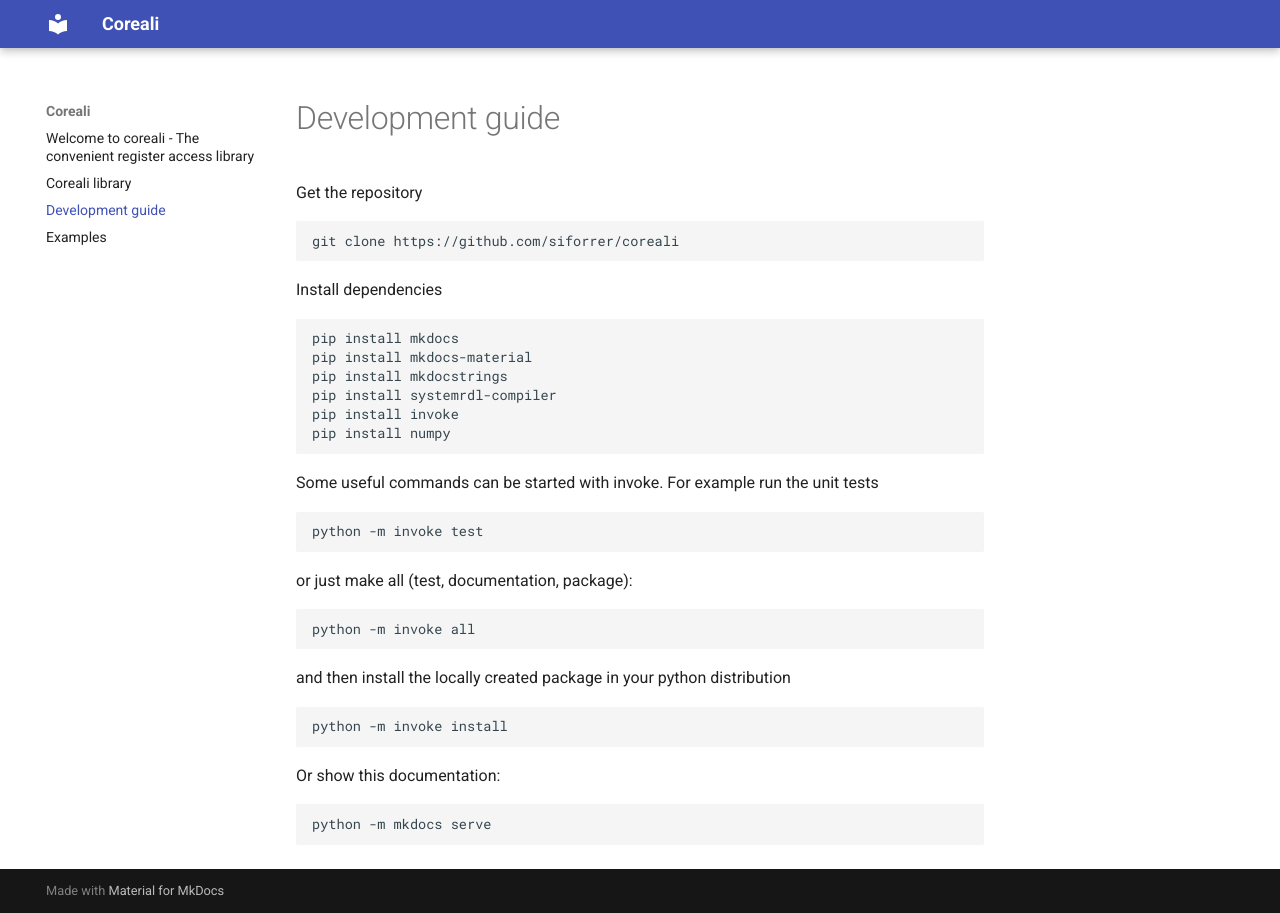
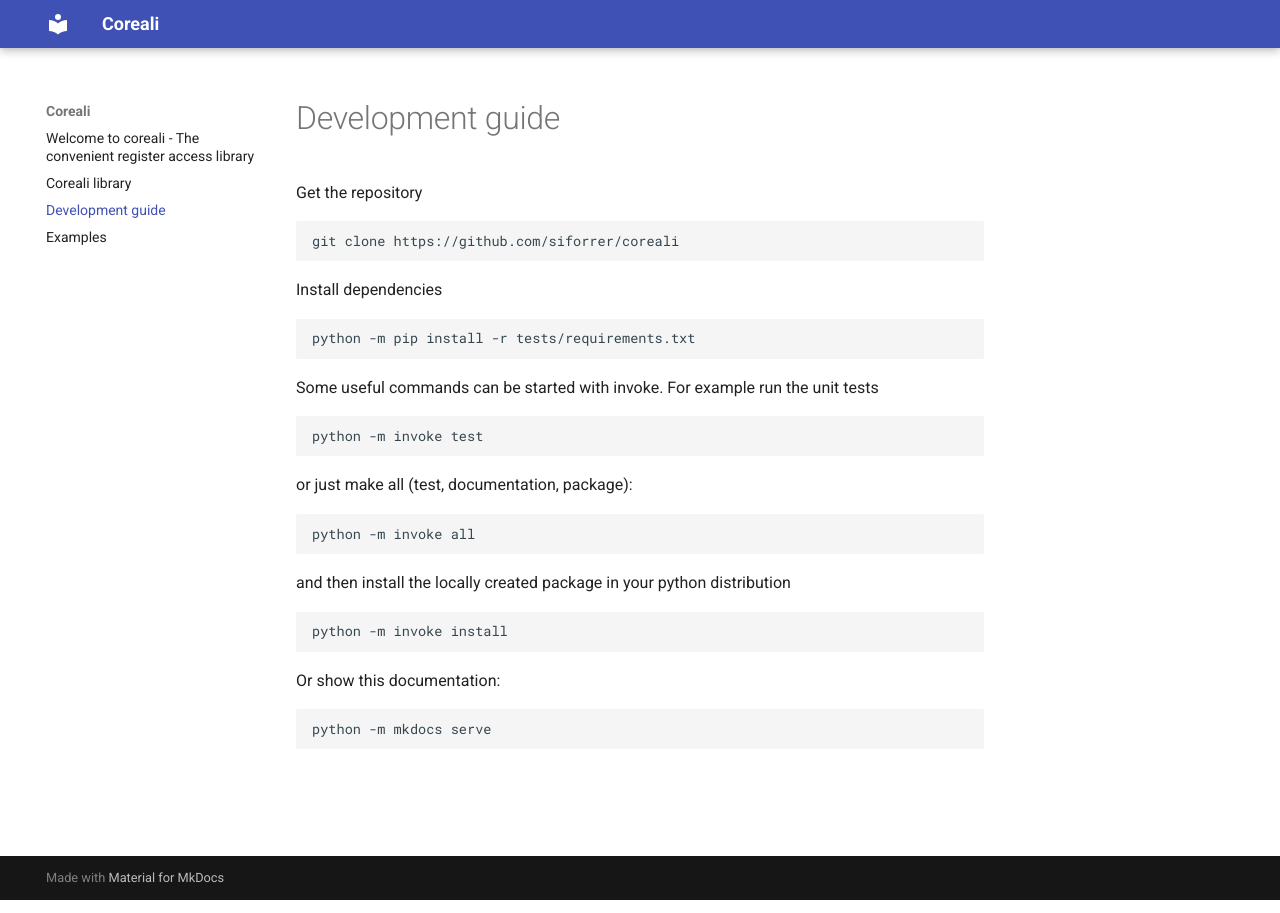
Before and after one commit to siforrer/coreali, an MkDocs documentation site: the page built from docs/development_guide.md, in a window 1280 px wide. Built offline with MkDocs 1.6.1 and Material for MkDocs 9.7.7, drawn with Linux system fonts in a browser that asks for light colours.

Commit message:
Documentation improved

```diff
--- a/docs/development_guide.md
+++ b/docs/development_guide.md
@@ -5,12 +5,7 @@ Get the repository
 
 Install dependencies
 
-    pip install mkdocs
-	pip install mkdocs-material
-	pip install mkdocstrings
-    pip install systemrdl-compiler
-    pip install invoke
-    pip install numpy
+    python -m pip install -r tests/requirements.txt
 
 Some useful commands can be started with invoke. For example run the unit tests
 
```
Also changed, not shown: README.md (+1 -1 lines), docs/coreali_reference.md (+1 -1 lines), 3 other files.
